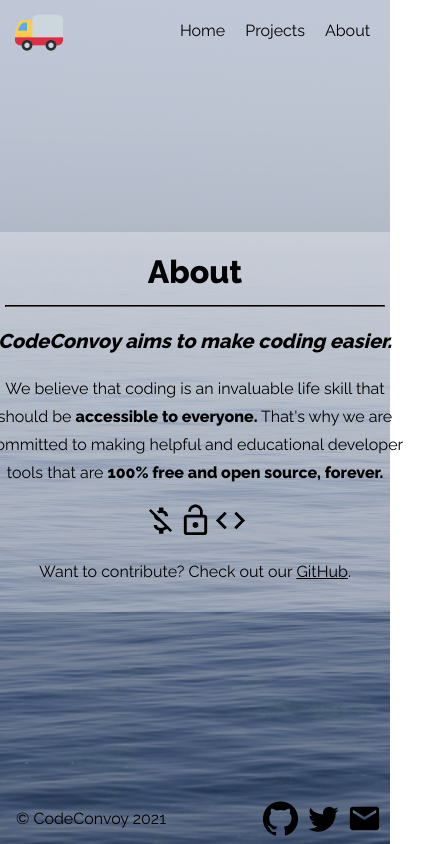
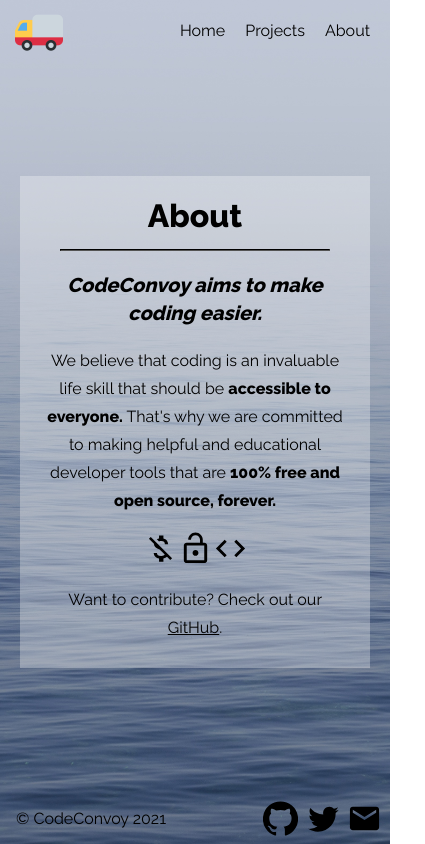
Before and after one commit to CodeConvoy/codeconvoy.org, a Next.js app: page /about in a window 390 px wide. Shown: the whole page, 425 px wide, since content can reach past the window. Built offline with nearby package versions, Linux system fonts and the light colour scheme.

Commit message:
Fix responsiveness.

```diff
--- a/styles/About.module.css
+++ b/styles/About.module.css
@@ -3,6 +3,7 @@
   margin: 0 40px;
   background: rgba(255, 255, 255, 0.3);
   padding: 0 20px 10px 20px;
+  max-width: calc(100% - 40px);
 }
 
 .container > h1 {
@@ -19,6 +20,7 @@
 
 .content {
   width: 420px;
+  max-width: 100%;
 }
 
 .content > p {
--- a/styles/App.module.css
+++ b/styles/App.module.css
@@ -1,9 +1,11 @@
 .container {
-  height: 100%;
+  min-height: 100%;
   display: flex;
   align-items: center;
   justify-content: center;
   background-image: url('/img/background.jpg');
   background-position: center center;
   background-size: cover;
+  position: relative;
+  padding: 60px 0;
 }
```
